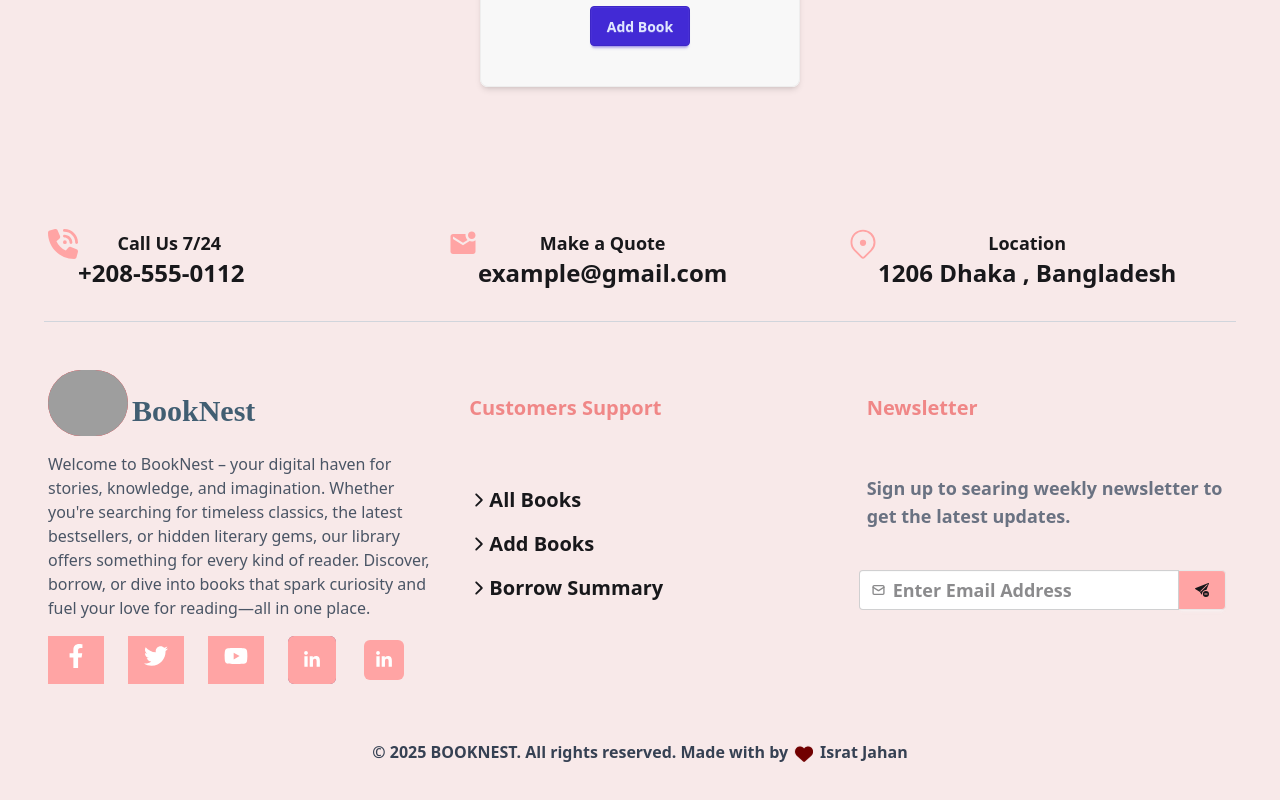
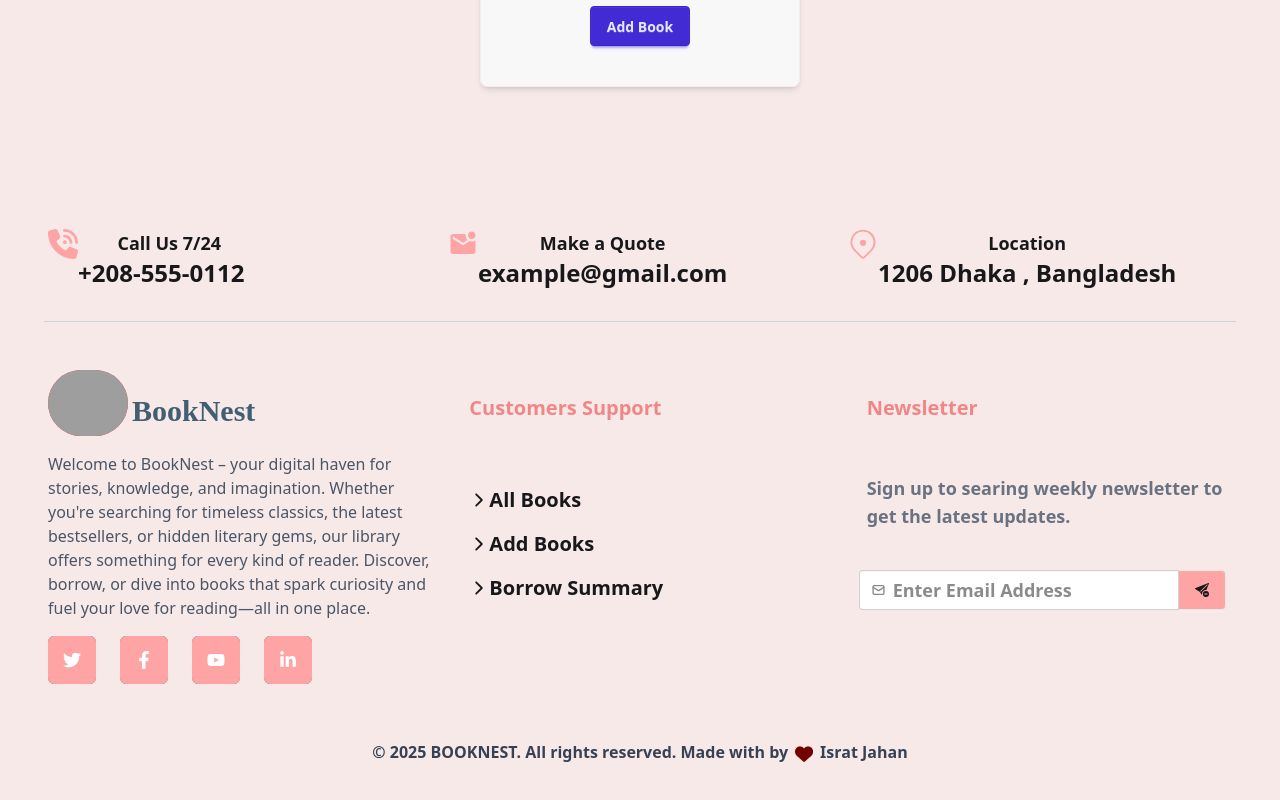
Before and after one commit to isratbiswas/library-management-redux-4, a React (Vite) app in the folder Minimal-Library-Management-System/: page /addBook in a window 1280 px wide. Shown: the part 803-1603 px from the top of the page. Built offline with nearby package versions, Linux system fonts and the light colour scheme; grey boxes are pictures that could not be loaded; a web font is replaced by a local one.

Commit message:
footer updated

```diff
--- a/Minimal-Library-Management-System/src/components/footer/FooterSummary.tsx
+++ b/Minimal-Library-Management-System/src/components/footer/FooterSummary.tsx
@@ -21,16 +21,43 @@ const FooterSummary = () => {
                      <p className="text-gray-600 font-base mt-4">Welcome to BookNest – your digital haven for stories, knowledge, and imagination. Whether you're searching for timeless classics, the latest bestsellers, or hidden literary gems, our library offers something for every kind of reader. Discover, borrow, or dive into books that spark curiosity and fuel your love for reading—all in one place.</p>
                      <div className="flex mb-10 mt-4 text-2xl text-white  gap-6">
 
-                        <div className="px-4 py-2 bg-[#FFA4A4] ">
-                          <FaFacebookF  />
-                        </div>
+                                                   <div className="relative w-12 h-12">
+  {/* Bottom layer */}
+  <div className="absolute inset-0 bg-[#8D5F8C] rounded-md"></div>
 
-                        <div className="px-4 py-2 bg-[#FFA4A4] ">
-                            <FaTwitter   />
-                        </div>
-                        <div className="px-4 py-2 bg-[#FFA4A4] ">
-                          <FaYoutube   />
-                        </div>
+  {/* Top layer */}
+  <div className="relative w-full h-full bg-[#FFA4A4] rounded-md
+                  transition-all duration-300 ease-in-out
+                  hover:translate-y-[-4px] hover:bg-transparent">
+           <FaTwitter  className="text-white text-lg absolute inset-0 m-auto" />
+                </div>
+       </div>
+
+                                                   <div className="relative w-12 h-12">
+  {/* Bottom layer */}
+  <div className="absolute inset-0 bg-[#8D5F8C] rounded-md"></div>
+
+  {/* Top layer */}
+  <div className="relative w-full h-full bg-[#FFA4A4] rounded-md
+                  transition-all duration-300 ease-in-out
+                  hover:translate-y-[-4px] hover:bg-transparent">
+           <FaFacebookF  className="text-white text-lg absolute inset-0 m-auto" />
+                </div>
+       </div>
+
+                              <div className="relative w-12 h-12">
+  {/* Bottom layer */}
+  <div className="absolute inset-0 bg-[#8D5F8C] rounded-md"></div>
+
+  {/* Top layer */}
+  <div className="relative w-full h-full bg-[#FFA4A4] rounded-md
+                  transition-all duration-300 ease-in-out
+                  hover:translate-y-[-4px] hover:bg-transparent">
+           <FaYoutube  className="text-white text-lg absolute inset-0 m-auto" />
+                </div>
+       </div>
+
+
              <div className="relative w-12 h-12">
   {/* Bottom layer */}
   <div className="absolute inset-0 bg-[#8D5F8C] rounded-md"></div>
@@ -41,21 +68,8 @@ const FooterSummary = () => {
                   hover:translate-y-[-4px] hover:bg-transparent">
     <FaLinkedinIn className="text-white text-lg absolute inset-0 m-auto" />
   </div>
-</div>
-
- <div className="relative w-10 h-10 m-1">
-      {/* Bottom layer */}
-      <div className="absolute inset-1 bg-[#8D5F8C] rounded-md"></div>
-
-      {/* Top layer */}
-      <div className="relative w-full h-full bg-[#FFA4A4] rounded-md
-                      transition-all duration-300 ease-in-out
-                      hover:bg-transparent">
-        <FaLinkedinIn className="text-white text-lg absolute inset-0 m-auto" />
-      </div>
+         </div>
     </div>
-
-                     </div>
 
                 </div>
                 <div className="text-left ml-4 mt-6">
--- a/Minimal-Library-Management-System/src/pages/Home.tsx
+++ b/Minimal-Library-Management-System/src/pages/Home.tsx
@@ -1,15 +1,19 @@
 
-import BookShowcase from "@/components/home/BookShowcase";
-import Features from "@/components/home/Features";
-import HeroSection from "@/components/home/HeroSection";
-import Testimonials from "@/components/home/Testimonials";
+import Loader from "@/components/loader/Loader";
+import  { Suspense, lazy } from "react";
 
+
+
+const HeroSection = lazy(() => import("@/components/home/HeroSection"));
+const BookShowcase = lazy(() => import( "@/components/home/BookShowcase"));
+const Features= lazy(() =>import("@/components/home/Features"))
+const Testimonials = lazy(() => import("@/components/home/Testimonials"))
 
 
 
 const Home = () => {
     return (
-        <div>
+         <Suspense fallback={ <Loader/>} >
          <HeroSection
           subheading="LET'S MAKE THE BEST INVESTMENT"
           heading="There Is No Friend As Loyal As A Book"
@@ -26,7 +30,7 @@ const Home = () => {
         <Testimonials/>
 
 
-        </div>
+        </Suspense>
     );
 };
 
--- a/Minimal-Library-Management-System/tailwind.config.ts
+++ b/Minimal-Library-Management-System/tailwind.config.ts
@@ -14,5 +14,9 @@ export default {
       },
     },
   },
+  daisyui: {
+  themes: true,
+  logs: false, // hides daisyUI warnings
+},
   plugins: [],
 };
--- a/Minimal-Library-Management-System/vite.config.ts
+++ b/Minimal-Library-Management-System/vite.config.ts
@@ -6,6 +6,7 @@ import { defineConfig } from "vite";
 // https://vite.dev/config/
 export default defineConfig({
   plugins: [react(), tailwindcss()],
+
   resolve: {
     alias: {
       "@": path.resolve(__dirname, "./src"),
@@ -27,6 +28,7 @@ export default defineConfig({
   base: "/",
   build: {
     outDir: "dist",
+    chunkSizeWarningLimit: 1000, // increases limit to 1 MB
     assetsDir: "assets",
     rollupOptions: {
       output: {
```
